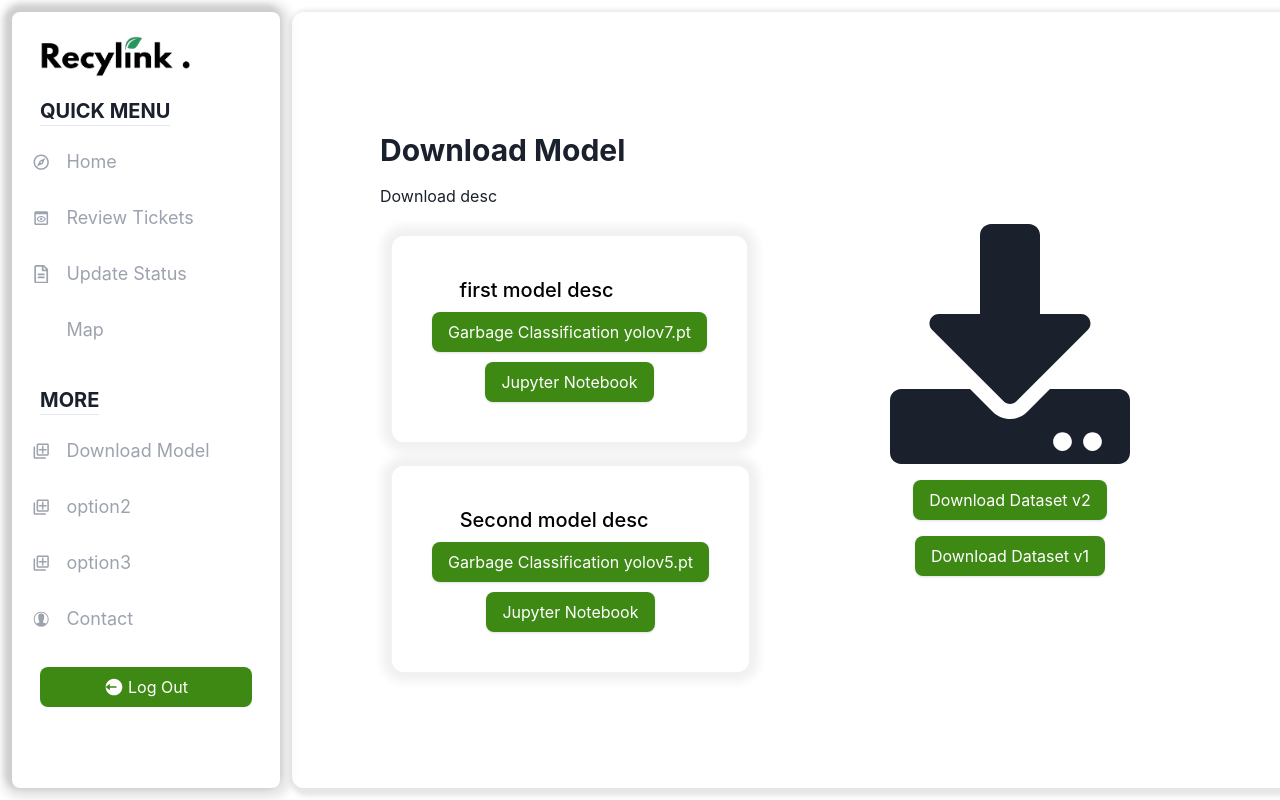
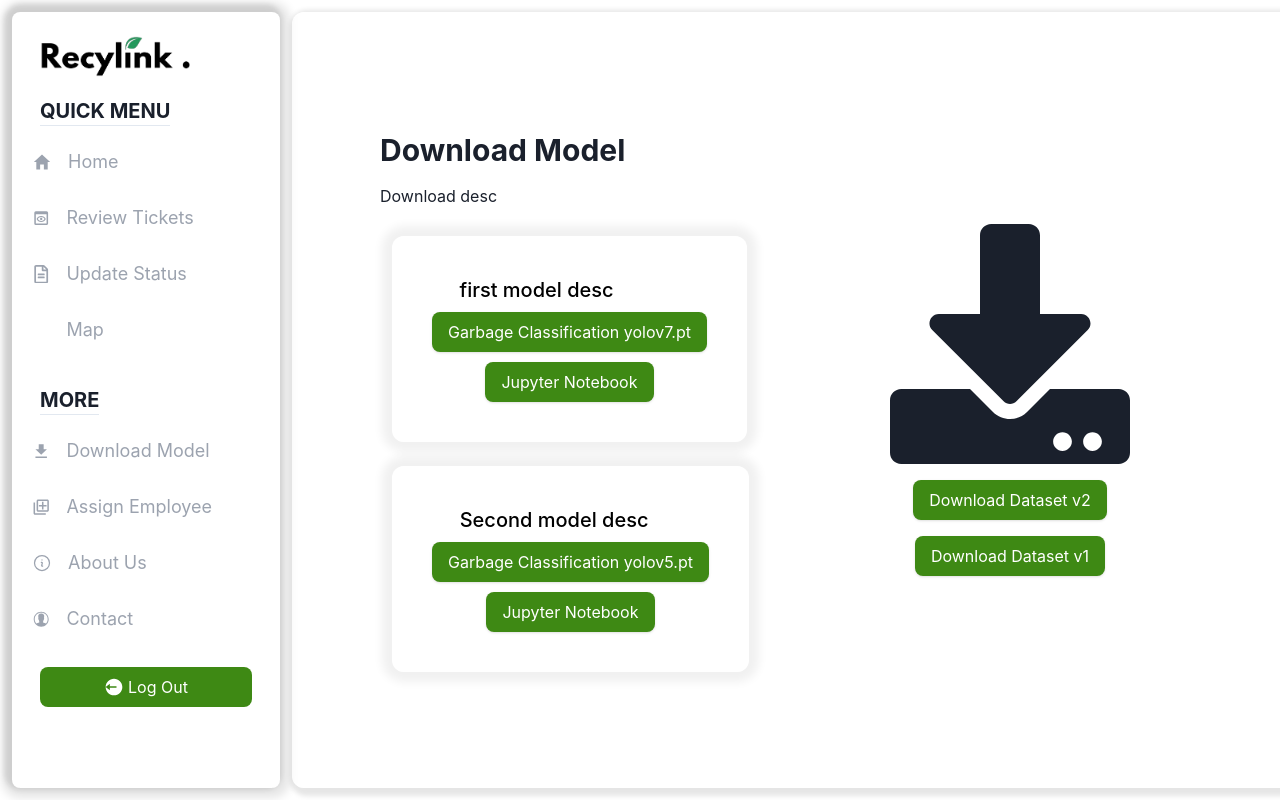
Before and after one commit to Hari-1903/Recylink, a Next.js app: page /Authority/DownloadModel in a window 1280 px wide. Built offline with nearby package versions, Linux system fonts and the light colour scheme; some icons are missing.

Commit message:
Style: Updated NavBar

```diff
--- a/components/AuthorityNav.tsx
+++ b/components/AuthorityNav.tsx
@@ -1,14 +1,17 @@
 import React from 'react';
 import Image from 'next/image';
 import Link from 'next/link';
+
+import { IoMdHome } from "react-icons/io";
 import { MdOutlinePreview } from "react-icons/md";
 import { FaRegFileAlt } from "react-icons/fa";
 import { FaMapLocationDot } from "react-icons/fa6";
-import { MdOutlineExplore } from "react-icons/md";
 
+import { IoMdDownload } from "react-icons/io";
+import { MdOutlineAddToPhotos } from "react-icons/md";
+import { HiOutlineInformationCircle } from "react-icons/hi2";
+import { IoIosContact } from "react-icons/io";
 
-import { MdOutlineAddToPhotos } from "react-icons/md";
-import { IoIosContact } from "react-icons/io";
 import { RiLogoutCircleFill } from "react-icons/ri";
 
 
@@ -23,46 +26,46 @@ const AuthorityNav = () => {
                 <div className="flex flex-col items-start gap-2 h-full w-full">
                     <h1 className='text-xl text-left cursor-pointer font-bold border-b mt-5 ml-7 '>QUICK MENU</h1>
                     <div className='w-full'>
-                        <div className='flex justify-start items-center w-full gap-4 pl-5 text-lg text-gray-400 hover:text-primary hover:shadow-[0px_0px_10px_5px_rgb(0,0,0,0.04)] hover:border-l-8 hover:border-primary p-3.5 rounded-lg '>
-                            <MdOutlineExplore size="1.15rem" />
-                            <Link href='/Authority'>Home</Link>
-                        </div>
-                        <div className='flex justify-start items-center w-full gap-4 pl-5 text-lg text-gray-400 hover:text-primary hover:shadow-[0px_0px_10px_5px_rgb(0,0,0,0.04)] hover:border-l-8 hover:border-primary p-3.5 rounded-lg'>
+                        <Link href='/Authority' className='flex justify-start items-center w-full gap-4 pl-5 text-lg text-gray-400 hover:text-primary hover:shadow-[0px_0px_10px_5px_rgb(0,0,0,0.04)] hover:border-l-8 hover:border-primary p-3.5 rounded-lg '>
+                            <IoMdHome size="1.25rem"/>
+                            <p>Home</p>
+                        </Link>
+                        <Link href='/Authority/ReviewTicket' className='flex justify-start items-center w-full gap-4 pl-5 text-lg text-gray-400 hover:text-primary hover:shadow-[0px_0px_10px_5px_rgb(0,0,0,0.04)] hover:border-l-8 hover:border-primary p-3.5 rounded-lg'>
                             <MdOutlinePreview size="1.15rem" />
-                            <Link href='/Authority/ReviewTicket'>Review Tickets</Link>
-                        </div>
-                        <div className='flex justify-start items-center w-full gap-4 pl-5 text-lg text-gray-400 hover:text-primary hover:shadow-[0px_0px_10px_5px_rgb(0,0,0,0.04)] hover:border-l-8 hover:border-primary p-3.5 rounded-lg '>
+                            <p>Review Tickets</p>
+                        </Link>
+                        <Link href='/Authority' className='flex justify-start items-center w-full gap-4 pl-5 text-lg text-gray-400 hover:text-primary hover:shadow-[0px_0px_10px_5px_rgb(0,0,0,0.04)] hover:border-l-8 hover:border-primary p-3.5 rounded-lg '>
                             <FaRegFileAlt size="1.15rem"/>
-                            <Link href='/Authority'>Update Status</Link>
-                        </div>
-                        <div className='flex justify-start items-center w-full gap-4 pl-5 text-lg text-gray-400 hover:text-primary hover:shadow-[0px_0px_10px_5px_rgb(0,0,0,0.04)] hover:border-l-8 hover:border-primary p-3.5 rounded-lg '>
+                            <p>Update Status</p>
+                        </Link>
+                        <Link href='/Authority/Map' className='flex justify-start items-center w-full gap-4 pl-5 text-lg text-gray-400 hover:text-primary hover:shadow-[0px_0px_10px_5px_rgb(0,0,0,0.04)] hover:border-l-8 hover:border-primary p-3.5 rounded-lg '>
                             <FaMapLocationDot size="1.15rem"/>
-                            <Link href='/Authority/Map'>Map</Link>
-                        </div>
+                            <p>Map</p>
+                        </Link>
                     </div>
 
                     <h1 className='text-xl text-left cursor-pointer font-bold border-b mt-5 ml-7 '>MORE</h1>
                     <div className='w-full'>
-                        <div className='flex justify-start items-center w-full gap-4 pl-5 text-lg text-gray-400 hover:text-primary hover:shadow-[0px_0px_10px_5px_rgb(0,0,0,0.04)] hover:border-l-8 hover:border-primary p-3.5 rounded-lg '>
+                        <Link href='/Authority/DownloadModel' className='flex justify-start items-center w-full gap-4 pl-5 text-lg text-gray-400 hover:text-primary hover:shadow-[0px_0px_10px_5px_rgb(0,0,0,0.04)] hover:border-l-8 hover:border-primary p-3.5 rounded-lg '>
+                        <IoMdDownload size="1.15rem"/>
+                            <p>Download Model</p>
+                        </Link>
+                        <Link href='/Authority' className='flex justify-start items-center w-full gap-4 pl-5 text-lg text-gray-400 hover:text-primary hover:shadow-[0px_0px_10px_5px_rgb(0,0,0,0.04)] hover:border-l-8 hover:border-primary p-3.5 rounded-lg '>
                             <MdOutlineAddToPhotos size="1.15rem"/>
-                            <Link href='/Authority/DownloadModel'>Download Model</Link>
-                        </div>
-                        <div className='flex justify-start items-center w-full gap-4 pl-5 text-lg text-gray-400 hover:text-primary hover:shadow-[0px_0px_10px_5px_rgb(0,0,0,0.04)] hover:border-l-8 hover:border-primary p-3.5 rounded-lg '>
-                            <MdOutlineAddToPhotos size="1.15rem"/>
-                            <Link href='/Authority'>option2</Link>
-                        </div>
-                        <div className='flex justify-start items-center w-full gap-4 pl-5 text-lg text-gray-400 hover:text-primary hover:shadow-[0px_0px_10px_5px_rgb(0,0,0,0.04)] hover:border-l-8 hover:border-primary p-3.5 rounded-lg '>
-                            <MdOutlineAddToPhotos size="1.15rem"/>
-                            <Link href='/Authority'>option3</Link>
-                        </div>
-                        <div className='flex justify-start items-center w-full gap-4 pl-5 text-lg text-gray-400 hover:text-primary hover:shadow-[0px_0px_10px_5px_rgb(0,0,0,0.04)] hover:border-l-8 hover:border-primary p-3.5 rounded-lg '>
+                            <p>Assign Employee</p>
+                        </Link>
+                        <Link href='/Authority' className='flex justify-start items-center w-full gap-4 pl-5 text-lg text-gray-400 hover:text-primary hover:shadow-[0px_0px_10px_5px_rgb(0,0,0,0.04)] hover:border-l-8 hover:border-primary p-3.5 rounded-lg '>
+                        <HiOutlineInformationCircle size="1.25rem"/>
+                            <p>About Us</p>
+                        </Link>
+                        <Link href="/Contact" className='flex justify-start items-center w-full gap-4 pl-5 text-lg text-gray-400 hover:text-primary hover:shadow-[0px_0px_10px_5px_rgb(0,0,0,0.04)] hover:border-l-8 hover:border-primary p-3.5 rounded-lg '>
                             <IoIosContact size="1.15rem"/>
-                            <Link href="/Contact">Contact</Link>
-                        </div>
-                        <button className='flex justify-center items-center gap-1 mt-5 mx-7 px-16 py-2 text-white bg-primary hover:bg-dark-primary hover:scale-110 transition-all 2s ease-in-out hover:shadow-[0px_0px_10px_5px_rgb(0,0,0,0.04)] p-3 rounded-lg'>
+                            <p>Contact</p>
+                        </Link>
+                        <Link href='/' className='flex justify-center items-center gap-1 mt-5 mx-7 px-16 py-2 text-white bg-primary hover:bg-dark-primary hover:scale-110 transition-all 2s ease-in-out hover:shadow-[0px_0px_10px_5px_rgb(0,0,0,0.04)] p-3 rounded-lg'>
                             <RiLogoutCircleFill size="1.25rem"/>
-                            <Link href='/'>Log Out</Link>
-                        </button>
+                            <p>Log Out</p>
+                        </Link>
                     </div>
                 </div>
             </div>
--- a/components/UserNav.tsx
+++ b/components/UserNav.tsx
@@ -1,14 +1,18 @@
 import React from 'react';
 import Image from 'next/image';
 import Link from 'next/link';
-import { MdOutlinePreview } from "react-icons/md";
+
+import { IoMdHome } from "react-icons/io";
+import { MdOutlineAddToPhotos } from "react-icons/md";
 import { FaRegFileAlt } from "react-icons/fa";
-import { FaMapLocationDot } from "react-icons/fa6";
-import { MdOutlineExplore } from "react-icons/md";
+import { LuCrown } from "react-icons/lu";
 
 
-import { MdOutlineAddToPhotos } from "react-icons/md";
+import { HiOutlineInformationCircle } from "react-icons/hi2";
+import { SiSimpleanalytics } from "react-icons/si";
+import { AiOutlineTeam } from "react-icons/ai";
 import { IoIosContact } from "react-icons/io";
+
 import { RiLogoutCircleFill } from "react-icons/ri";
 
 
@@ -24,46 +28,47 @@ const UserNav = () => {
 
                     <h1 className='text-xl text-left cursor-pointer font-bold border-b mt-5 ml-7 '>QUICK MENU</h1>
                     <div className='w-full'>
-                        <div className='flex justify-start items-center w-full gap-4 pl-5 text-lg text-gray-400 hover:text-primary hover:shadow-[0px_0px_10px_5px_rgb(0,0,0,0.04)] hover:border-l-8 hover:border-primary p-3.5 rounded-lg '>
-                            <FaMapLocationDot size="1.15rem"/>
-                            <Link href='/User'>Home</Link>
-                        </div>
-                        <div className='flex justify-start items-center w-full gap-4 pl-5 text-lg text-gray-400 hover:text-primary hover:shadow-[0px_0px_10px_5px_rgb(0,0,0,0.04)] hover:border-l-8 hover:border-primary p-3.5 rounded-lg'>
-                            <MdOutlinePreview size="1.15rem" />
-                            <Link href='/User/RaiseTicket'>Raise a Ticket</Link>
-                        </div>
-                        <div className='flex justify-start items-center w-full gap-4 pl-5 text-lg text-gray-400 hover:text-primary hover:shadow-[0px_0px_10px_5px_rgb(0,0,0,0.04)] hover:border-l-8 hover:border-primary p-3.5 rounded-lg '>
+                        <Link href='/User' className='flex justify-start items-center w-full gap-4 pl-5 text-lg text-gray-400 hover:text-primary hover:shadow-[0px_0px_10px_5px_rgb(0,0,0,0.04)] hover:border-l-8 hover:border-primary p-3.5 rounded-lg '>
+                            <IoMdHome size="1.25rem"/>
+                            <p>Home</p>
+                        </Link>
+                        <Link href='/User/RaiseTicket' className='flex justify-start items-center w-full gap-4 pl-5 text-lg text-gray-400 hover:text-primary hover:shadow-[0px_0px_10px_5px_rgb(0,0,0,0.04)] hover:border-l-8 hover:border-primary p-3.5 rounded-lg'>
+                            <MdOutlineAddToPhotos size="1.15rem"/>
+                            <p>Raise a Ticket</p>
+                        </Link>
+                        <Link href='/User/RaiseTicket' className='flex justify-start items-center w-full gap-4 pl-5 text-lg text-gray-400 hover:text-primary hover:shadow-[0px_0px_10px_5px_rgb(0,0,0,0.04)] hover:border-l-8 hover:border-primary p-3.5 rounded-lg '>
                             <FaRegFileAlt size="1.15rem"/>
-                            <Link href='/User/RaiseTicket'>Review Status</Link>
-                        </div>
-                        <div className='flex justify-start items-center w-full gap-4 pl-5 text-lg text-gray-400 hover:text-primary hover:shadow-[0px_0px_10px_5px_rgb(0,0,0,0.04)] hover:border-l-8 hover:border-primary p-3.5 rounded-lg '>
-                            <MdOutlineExplore size="1.15rem" />
-                            <Link href='/User/Rewards'>Rewards</Link>
-                        </div>
+                            <p>Review Status</p>
+                        </Link>
+                        <Link href='/User/Rewards' className='flex justify-start items-center w-full gap-4 pl-5 text-lg text-gray-400 hover:text-primary hover:shadow-[0px_0px_10px_5px_rgb(0,0,0,0.04)] hover:border-l-8 hover:border-primary p-3.5 rounded-lg '>
+                            <LuCrown />
+                            <p>Rewards</p>
+                        </Link>
                     </div>
 
                     <h1 className='text-xl text-left cursor-pointer font-bold border-b mt-5 ml-7 '>MORE</h1>
                     <div className='w-full'>
-                        <div className='flex justify-start items-center w-full gap-4 pl-5 text-lg text-gray-400 hover:text-primary hover:shadow-[0px_0px_10px_5px_rgb(0,0,0,0.04)] hover:border-l-8 hover:border-primary p-3.5 rounded-lg '>
-                            <MdOutlineAddToPhotos size="1.15rem"/>
-                            <Link href='/User/RaiseTicket'>option1</Link>
-                        </div>
-                        <div className='flex justify-start items-center w-full gap-4 pl-5 text-lg text-gray-400 hover:text-primary hover:shadow-[0px_0px_10px_5px_rgb(0,0,0,0.04)] hover:border-l-8 hover:border-primary p-3.5 rounded-lg '>
-                            <MdOutlineAddToPhotos size="1.15rem"/>
-                            <Link href='/User/RaiseTicket'>option2</Link>
-                        </div>
-                        <div className='flex justify-start items-center w-full gap-4 pl-5 text-lg text-gray-400 hover:text-primary hover:shadow-[0px_0px_10px_5px_rgb(0,0,0,0.04)] hover:border-l-8 hover:border-primary p-3.5 rounded-lg '>
-                            <MdOutlineAddToPhotos size="1.15rem"/>
-                            <Link href='/User/RaiseTicket'>option3</Link>
-                        </div>
-                        <div className='flex justify-start items-center w-full gap-4 pl-5 text-lg text-gray-400 hover:text-primary hover:shadow-[0px_0px_10px_5px_rgb(0,0,0,0.04)] hover:border-l-8 hover:border-primary p-3.5 rounded-lg '>
+
+                        <Link href='/User/RaiseTicket' className='flex justify-start items-center w-full gap-4 pl-5 text-lg text-gray-400 hover:text-primary hover:shadow-[0px_0px_10px_5px_rgb(0,0,0,0.04)] hover:border-l-8 hover:border-primary p-3.5 rounded-lg '>
+                            <SiSimpleanalytics/>
+                            <p>Data Analytics</p>
+                        </Link>
+                        <Link href='/User/RaiseTicket' className='flex justify-start items-center w-full gap-4 pl-5 text-lg text-gray-400 hover:text-primary hover:shadow-[0px_0px_10px_5px_rgb(0,0,0,0.04)] hover:border-l-8 hover:border-primary p-3.5 rounded-lg '>
+                            <AiOutlineTeam size="1.15rem"/>
+                            <p>Our Team</p>
+                        </Link>
+                        <Link href='/AboutUs' className='flex justify-start items-center w-full gap-4 pl-5 text-lg text-gray-400 hover:text-primary hover:shadow-[0px_0px_10px_5px_rgb(0,0,0,0.04)] hover:border-l-8 hover:border-primary p-3.5 rounded-lg '>
+                            <HiOutlineInformationCircle size="1.25rem"/>
+                            <p>About Us</p>
+                        </Link>
+                        <Link href="/Contact" className='flex justify-start items-center w-full gap-4 pl-5 text-lg text-gray-400 hover:text-primary hover:shadow-[0px_0px_10px_5px_rgb(0,0,0,0.04)] hover:border-l-8 hover:border-primary p-3.5 rounded-lg '>
                             <IoIosContact size="1.15rem"/>
-                            <Link href="/Contact">Contact</Link>
-                        </div>
-                        <button className='flex-center gap-1 mt-5 mx-7 px-16 py-2 text-white bg-primary hover:bg-dark-primary hover:scale-110 transition-all 2s ease-in-out hover:shadow-[0px_0px_10px_5px_rgb(0,0,0,0.04)] p-3 rounded-lg'>
+                            <p>Contact</p>
+                        </Link>
+                        <Link href='/' className='flex-center gap-1 mt-5 mx-7 px-16 py-2 text-white bg-primary hover:bg-dark-primary hover:scale-110 transition-all 2s ease-in-out hover:shadow-[0px_0px_10px_5px_rgb(0,0,0,0.04)] p-3 rounded-lg'>
                             <RiLogoutCircleFill size="1.25rem"/>
-                            <Link href='/'>Log Out</Link>
-                        </button>
+                            <p>Log Out</p>
+                        </Link>
                     </div>
                 </div>
             </div>
```
